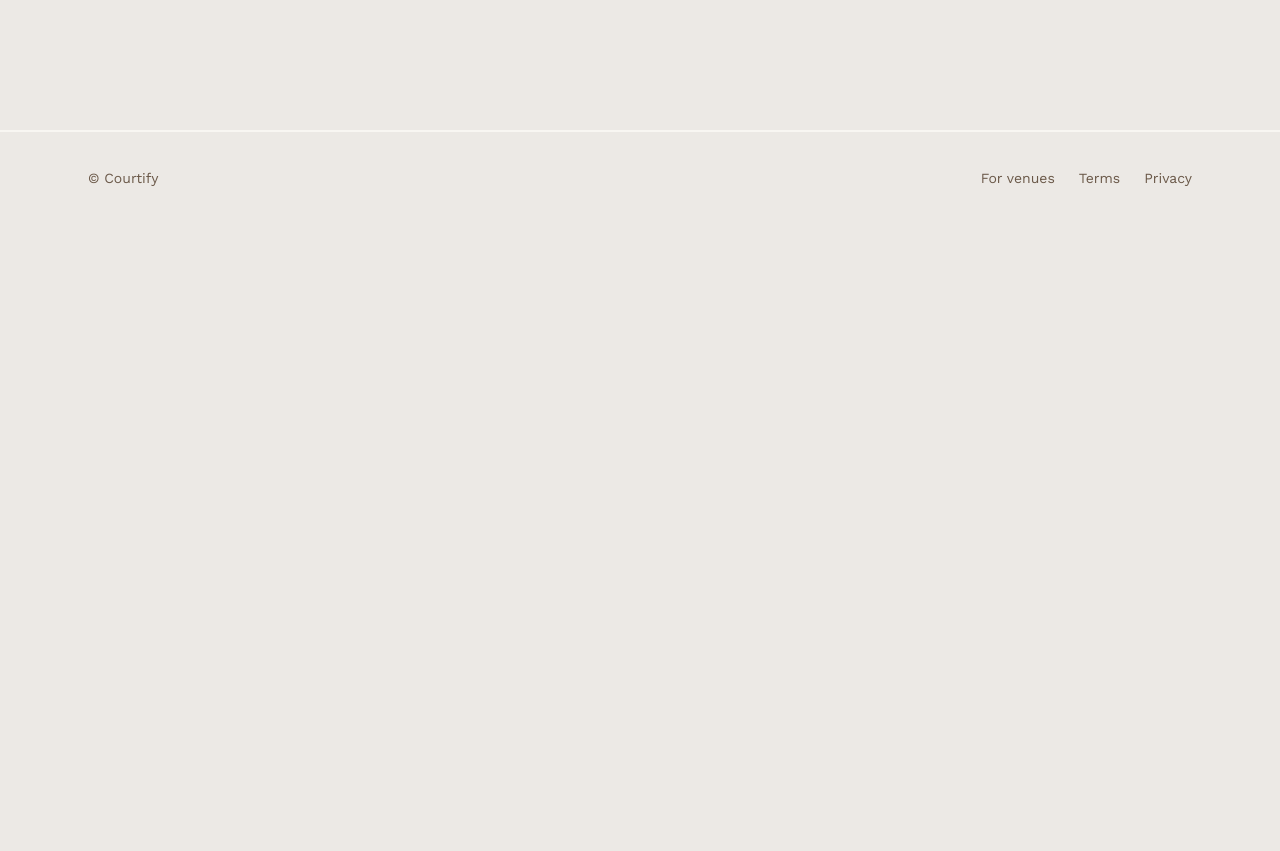
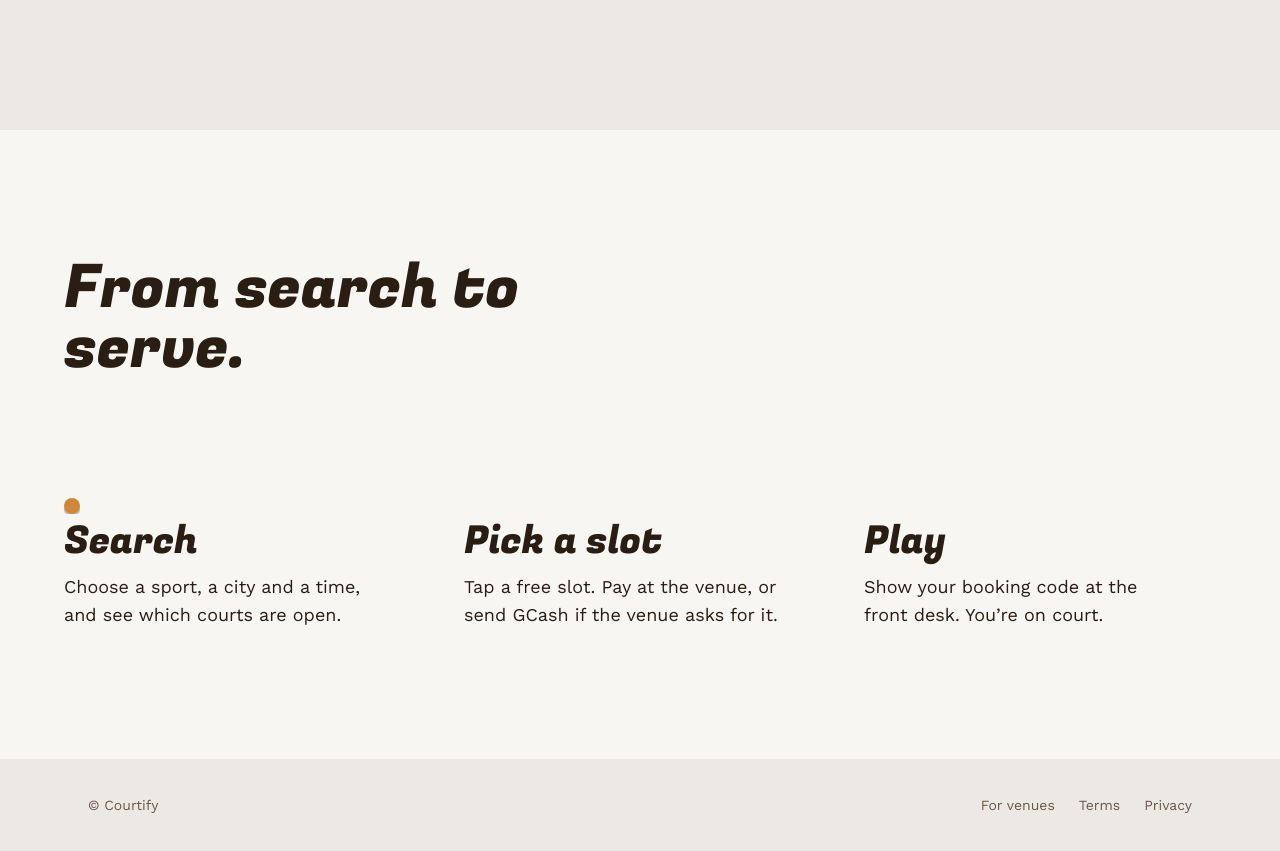
Before and after one commit to seejjaay/courtify, a Next.js app: page / in a window 1280 px wide. Shown: the part 1484-2335 px from the top of the page. Before the commit the page ends 1708 px from the top, so only its background shows below. Built offline with nearby package versions, Linux system fonts and the light colour scheme; no server answers; the database is empty.

Commit message:
feat(marketing): scroll-scrubbed serve through how booking works

```diff
--- a/src/app/(marketing)/page.tsx
+++ b/src/app/(marketing)/page.tsx
@@ -1,4 +1,5 @@
 import { HeroCourt } from '@/features/marketing/hero-court';
+import { HowItWorks } from '@/features/marketing/how-it-works';
 import { MotionBoot } from '@/features/marketing/motion/boot';
 import { SportsSwitcher } from '@/features/marketing/sports-switcher';
 
@@ -15,6 +16,7 @@ export default function HomePage() {
           <SportsSwitcher />
         </div>
       </section>
+      <HowItWorks />
       <MotionBoot />
     </>
   );
--- /dev/null
+++ b/src/features/marketing/how-it-works.tsx
@@ -0,0 +1,33 @@
+const STEPS = [
+  { title: 'Search', body: 'Choose a sport, a city and a time, and see which courts are open.' },
+  { title: 'Pick a slot', body: 'Tap a free slot. Pay at the venue, or send GCash if the venue asks for it.' },
+  { title: 'Play', body: 'Show your booking code at the front desk. You’re on court.' },
+];
+
+/**
+ * How booking works, as a serve: on scroll the ball (scene "serve") bounces from step to step.
+ * Finished state, without JS or with reduced motion: the ball rests by the first step.
+ */
+export function HowItWorks() {
+  return (
+    <section data-scene="serve" aria-labelledby="how-title" className="bg-chalk px-4 py-20 sm:px-6 md:py-32">
+      <div className="mx-auto flex w-full max-w-6xl flex-col gap-12 md:gap-20">
+        <h2 id="how-title" className="max-w-xl font-display text-[clamp(2rem,5vw,3.75rem)] leading-[1] text-ink">
+          From search to serve.
+        </h2>
+        <div data-serve-row className="relative pl-10 md:pt-16 md:pl-0">
+          <span aria-hidden="true" data-serve-shadow className="absolute top-2 left-0 h-2 w-4 rounded-full bg-ink/25 md:top-12" />
+          <span aria-hidden="true" data-serve-ball className="absolute top-0 left-0 size-4 rounded-full bg-clay md:top-10" />
+          <ol className="grid gap-10 md:grid-cols-3 md:gap-12">
+            {STEPS.map((step) => (
+              <li key={step.title} className="flex flex-col gap-3">
+                <h3 className="font-display text-[clamp(1.75rem,3vw,2.5rem)] leading-[1.02] text-ink">{step.title}</h3>
+                <p className="max-w-xs text-lg text-ink">{step.body}</p>
+              </li>
+            ))}
+          </ol>
+        </div>
+      </div>
+    </section>
+  );
+}
--- a/src/features/marketing/motion/scenes.ts
+++ b/src/features/marketing/motion/scenes.ts
@@ -34,6 +34,31 @@ export function defineScene(name: string, scene: Scene): void {
   SCENES[name] = scene;
 }
 
+// How it works: scrubbing through the section bounces the ball across the three steps, left to
+// right from md up and top to bottom on phones. Its shadow stays on the ground and shrinks in the air.
+defineScene('serve', (section, fromBelow) => {
+  const row = section.querySelector<HTMLElement>('[data-serve-row]');
+  const ball = section.querySelector('[data-serve-ball]');
+  const shadow = section.querySelector('[data-serve-shadow]');
+  if (!row || !ball || !shadow || !fromBelow) return;
+
+  const mm = gsap.matchMedia();
+  mm.add({ wide: '(min-width: 768px)', narrow: '(max-width: 767.98px)' }, (ctx) => {
+    const wide = !!ctx.conditions?.wide;
+    const span = () => (wide ? row.clientWidth : row.clientHeight) - 16;
+    const along = wide ? 'x' : 'y';
+    const lift = wide ? 'y' : 'x';
+    const timeline = gsap.timeline({
+      scrollTrigger: { trigger: row, start: 'top 75%', end: 'bottom 45%', scrub: 0.6, invalidateOnRefresh: true },
+    });
+    for (let hop = 1; hop <= 4; hop++) {
+      const up = hop % 2 === 1;
+      timeline.to(ball, { [along]: () => (span() * hop) / 4, [lift]: up ? (wide ? -64 : 40) : 0, ease: up ? 'power1.out' : 'power1.in', duration: 1 }, hop - 1);
+      timeline.to(shadow, { [along]: () => (span() * hop) / 4, scale: up ? 0.55 : 1, opacity: up ? 0.5 : 1, duration: 1 }, hop - 1);
+    }
+  });
+});
+
 /**
  * Sets up every scene on the page and returns a cleanup. Sections are finished in the HTML;
  * a scene only sets "from" states for sections that are still below the viewport, so nothing
```
Also changed, not shown: 1 other file (tests, documents, lock files or other folders).
